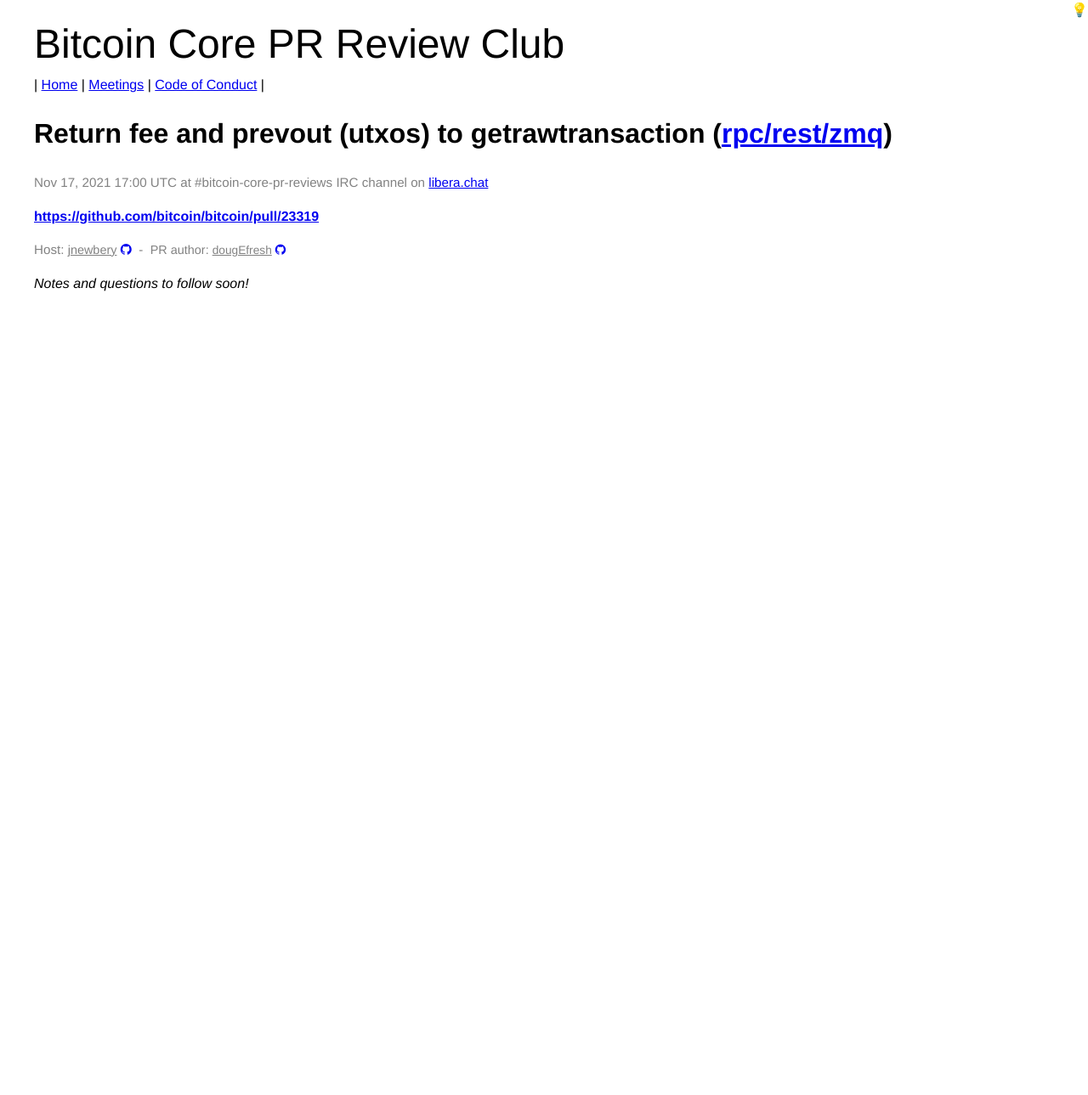
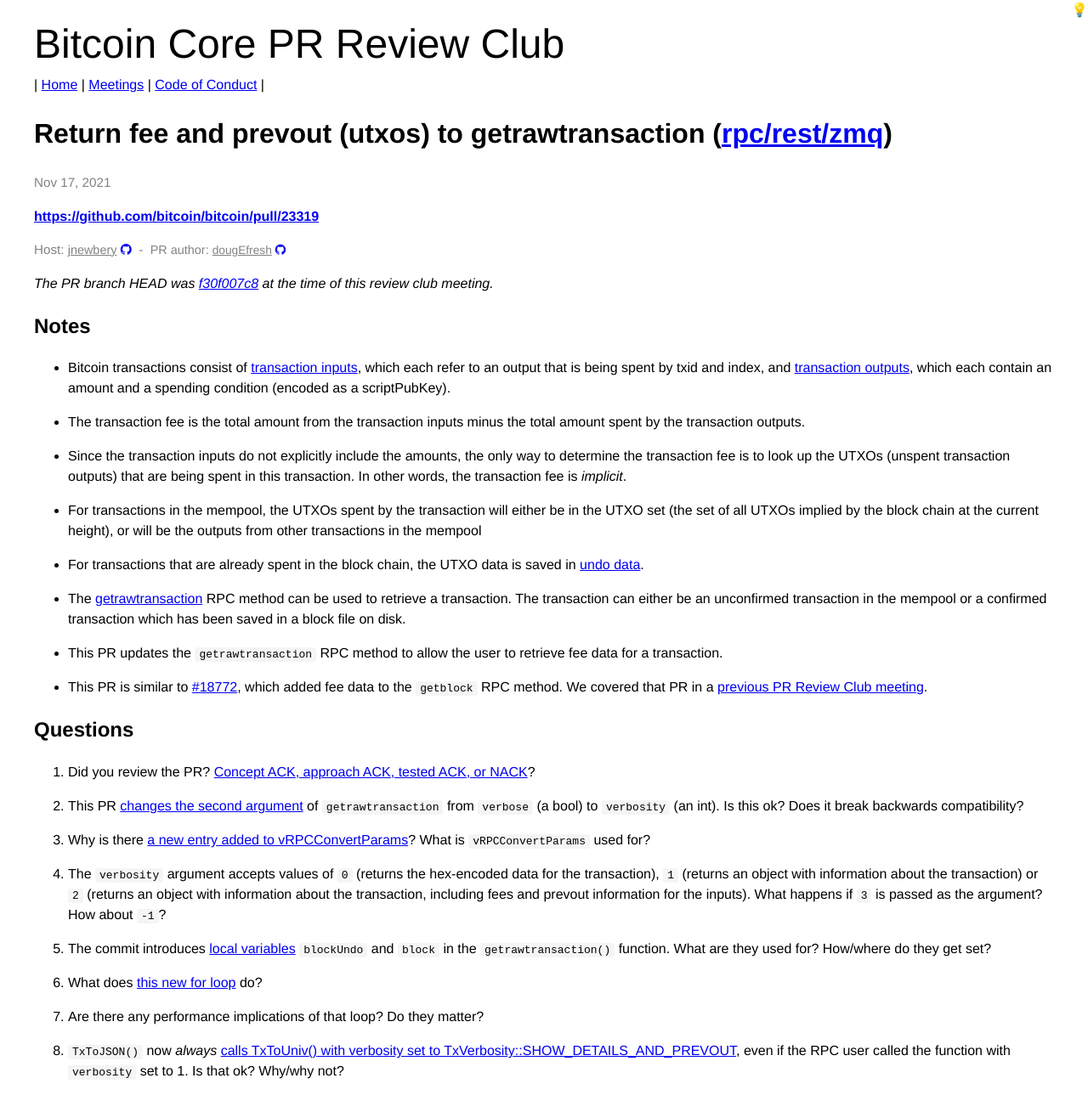
Before and after one commit to bitcoin-core-review-club/website, a Jekyll site: the page built from _posts/2021-11-17-#23319.md, in a window 1280 px wide. Shown: the whole page at 85% size. Built offline with Jekyll 4.4.1, drawn with Linux system fonts in a browser that asks for light colours; before the commit the page ends 916 px from its top, so only the background shows below that.

Commit message:
Add notes and questions for 23319

```diff
--- a/_posts/2021-11-17-#23319.md
+++ b/_posts/2021-11-17-#23319.md
@@ -6,19 +6,82 @@
 authors: [dougEfresh]
 components: ["rpc/rest/zmq"]
 host: jnewbery
-status: upcoming
-commit:
+status: past
+commit: f30f007c8
 ---
 
-_Notes and questions to follow soon!_
-
-<!-- TODO: After meeting, uncomment and add meeting log between the irc tags
 ## Notes
 
+- Bitcoin transactions consist of
+  [transaction inputs](https://developer.bitcoin.org/reference/transactions.html#txin-a-transaction-input-non-coinbase),
+  which each refer to an output that is being spent by txid and index, and
+  [transaction outputs](https://developer.bitcoin.org/reference/transactions.html#txout-a-transaction-output),
+  which each contain an amount and a spending condition (encoded as a
+  scriptPubKey).
+
+- The transaction fee is the total amount from the transaction inputs minus
+  the total amount spent by the transaction outputs.
+
+- Since the transaction inputs do not explicitly include the amounts, the
+  only way to determine the transaction fee is to look up the UTXOs (unspent
+  transaction outputs) that are being spent in this transaction. In other
+  words, the transaction fee is _implicit_.
+
+- For transactions in the mempool, the UTXOs spent by the transaction will
+  either be in the UTXO set (the set of all UTXOs implied by the block chain
+  at the current height), or will be the outputs from other transactions in
+  the mempool
+
+- For transactions that are already spent in the block chain, the UTXO data
+  is saved in
+  [undo data](https://github.com/bitcoin/bitcoin/blob/c9dd5c8d6/src/undo.h).
+
+- The
+  [getrawtransaction](https://bitcoincore.org/en/doc/0.21.0/rpc/rawtransactions/getrawtransaction/)
+  RPC method can be used to retrieve a transaction. The transaction can
+  either be an unconfirmed transaction in the mempool or a confirmed
+  transaction which has been saved in a block file on disk.
+
+- This PR updates the `getrawtransaction` RPC method to allow the user to
+  retrieve fee data for a transaction.
+
+- This PR is similar to [#18772](https://bitcoincore.reviews/18772), which
+  added fee data to the `getblock` RPC method. We covered that PR
+  in a [previous PR Review Club meeting](https://bitcoincore.reviews/18772).
 
 ## Questions
--->
 
+1. Did you review the PR? [Concept ACK, approach ACK, tested ACK, or NACK](https://github.com/bitcoin/bitcoin/blob/master/CONTRIBUTING.md#peer-review)?
+
+1. This PR [changes the second argument](https://github.com/bitcoin-core-review-club/bitcoin/commit/f30f007c829547e44cac4214c04a0fa7d0ddc3c2#diff-a58e7bb9d9a8a0287c0b7281d99da4e79b6f8c2a5780c24c6d76c14212c48640R90)
+   of `getrawtransaction` from `verbose` (a bool) to `verbosity` (an int).
+   Is this ok? Does it break backwards compatibility?
+
+1. Why is there [a new entry added to
+   vRPCConvertParams](https://github.com/bitcoin-core-review-club/bitcoin/commit/f30f007c829547e44cac4214c04a0fa7d0ddc3c2#diff-84c7a7f36362b9724c31e5dec9879b2f81eae0d0addbc9c0933c3558c577de65R96)?
+   What is `vRPCConvertParams` used for?
+
+1. The `verbosity` argument accepts values of `0` (returns the hex-encoded
+   data for the transaction), `1` (returns an object with information about
+   the transaction) or `2` (returns an object with information about the
+   transaction, including fees and prevout information for the inputs). What
+   happens if `3` is passed as the argument? How about `-1`?
+
+1. The commit introduces
+   [local variables](https://github.com/bitcoin-core-review-club/bitcoin/commit/f30f007c829547e44cac4214c04a0fa7d0ddc3c2#diff-a58e7bb9d9a8a0287c0b7281d99da4e79b6f8c2a5780c24c6d76c14212c48640R227-R228)
+   `blockUndo` and `block` in the `getrawtransaction()` function. What are
+   they used for? How/where do they get set?
+
+1. What does
+   [this new for loop](https://github.com/bitcoin-core-review-club/bitcoin/commit/f30f007c829547e44cac4214c04a0fa7d0ddc3c2#diff-a58e7bb9d9a8a0287c0b7281d99da4e79b6f8c2a5780c24c6d76c14212c48640R233-R240)
+   do?
+
+1. Are there any performance implications of that loop? Do they matter?
+
+1. `TxToJSON()` now _always_
+   [calls TxToUniv() with verbosity set to TxVerbosity::SHOW_DETAILS_AND_PREVOUT](https://github.com/bitcoin-core-review-club/bitcoin/commit/f30f007c829547e44cac4214c04a0fa7d0ddc3c2#diff-a58e7bb9d9a8a0287c0b7281d99da4e79b6f8c2a5780c24c6d76c14212c48640R54),
+   even if the RPC user called the function with `verbosity` set to 1. Is
+   that ok? Why/why not?
 
 <!-- TODO: After meeting, uncomment and add meeting log between the irc tags
 ## Meeting Log
```
